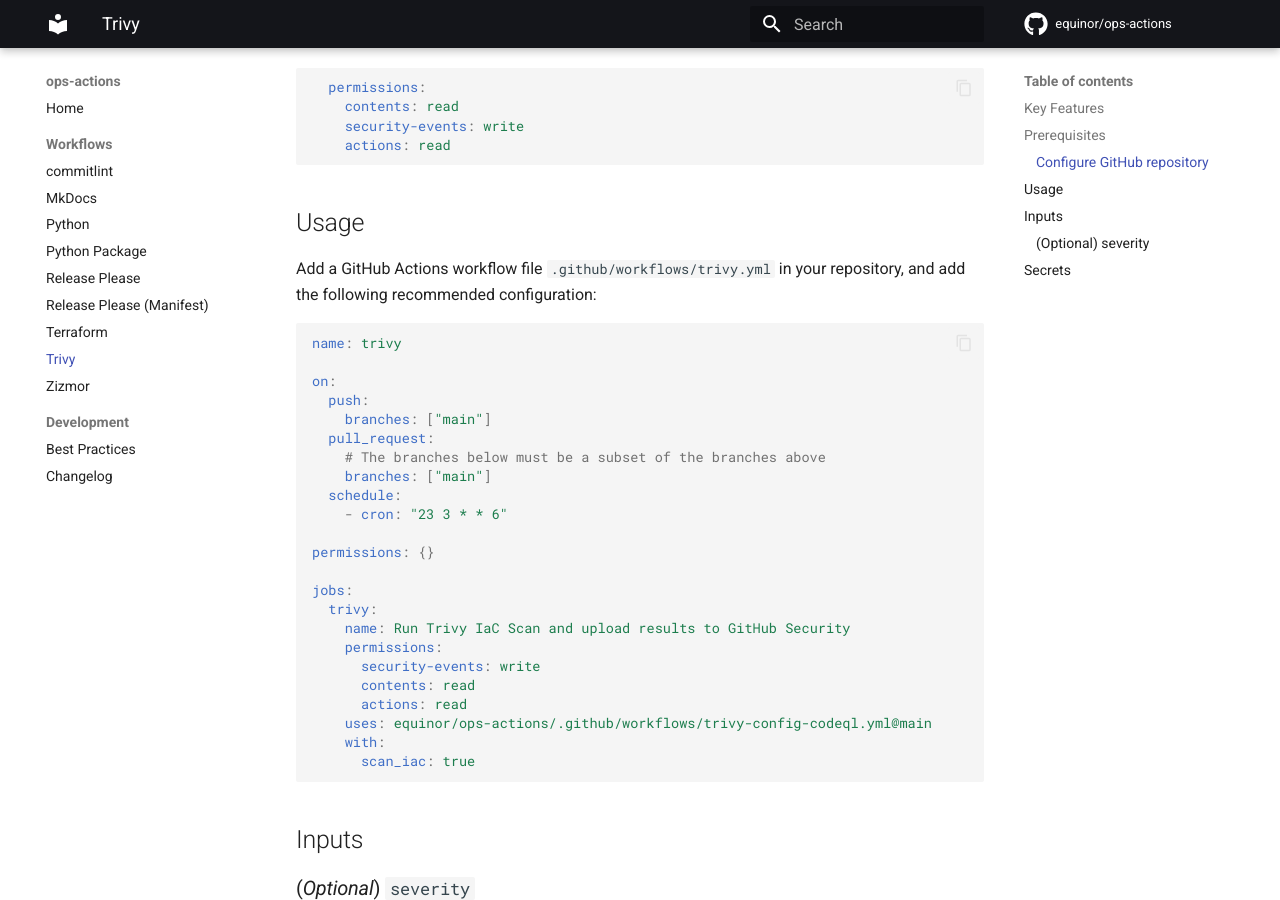
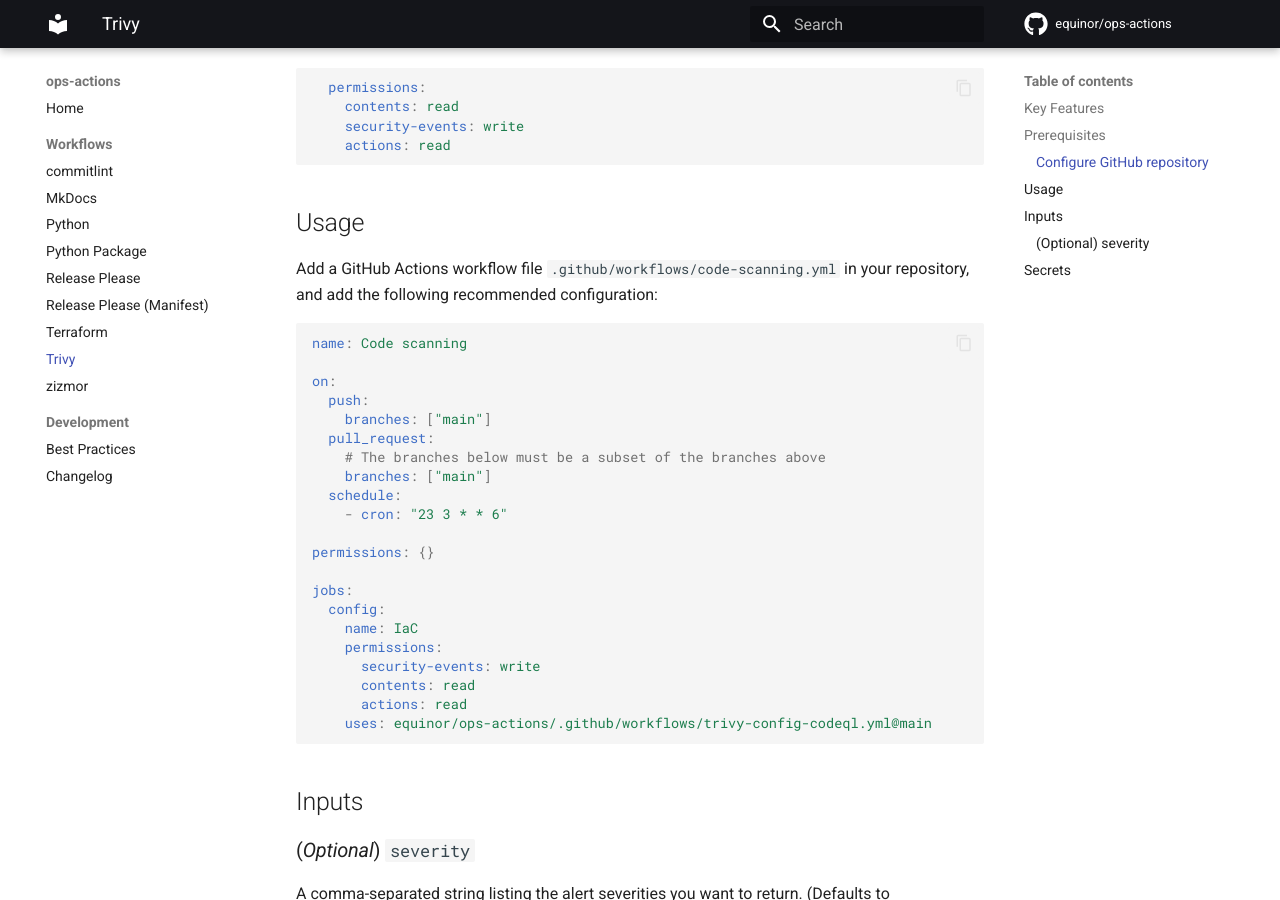
Before and after one commit to equinor/ops-actions, an MkDocs documentation site: the page built from docs/workflows/trivy-config-codeql.md, in a window 1280 px wide and 900 px high, scrolled down 626 px. Built offline with MkDocs 1.6.1 and Material for MkDocs 9.7.7, drawn with Linux system fonts in a browser that asks for light colours; comment, search, counter and statistics services are not loaded.

````diff
--- a/docs/workflows/trivy-config-codeql.md
+++ b/docs/workflows/trivy-config-codeql.md
@@ -12,9 +12,9 @@
 
 - [Allowing select actions and reusable workflows to run](https://docs.github.com/en/repositories/managing-your-repositorys-settings-and-features/enabling-features-for-your-repository/managing-github-actions-settings-for-a-repository#allowing-select-actions-and-reusable-workflows-to-run)
 - Whitelisted actions:
-    - `actions/Checkout`
-    - `aquasecurity/trivy-action`
-    - `github/codeql-action/*`
+  - `actions/Checkout`
+  - `aquasecurity/trivy-action`
+  - `github/codeql-action/*`
 - Required permissions for `GITHUB_TOKEN`:
 
   ```yaml
@@ -26,10 +26,10 @@
 
 ## Usage
 
-Add a GitHub Actions workflow file `.github/workflows/trivy.yml` in your repository, and add the following recommended configuration:
+Add a GitHub Actions workflow file `.github/workflows/code-scanning.yml` in your repository, and add the following recommended configuration:
 
 ```yaml
-name: trivy
+name: Code scanning
 
 on:
   push:
@@ -43,17 +43,13 @@
 permissions: {}
 
 jobs:
-  trivy:
-    name: Run Trivy IaC Scan and upload results to GitHub Security
+  config:
+    name: IaC
     permissions:
       security-events: write
       contents: read
       actions: read
     uses: equinor/ops-actions/.github/workflows/trivy-config-codeql.yml@main
-    with:
-      scan_iac: true
-
-
 ```
 
 ## Inputs
--- a/mkdocs.yml
+++ b/mkdocs.yml
@@ -41,7 +41,7 @@
       - Release Please (Manifest): workflows/release-please-manifest.md
       - Terraform: workflows/terraform.md
       - Trivy: workflows/trivy-config-codeql.md
-      - Zizmor: workflows/zizmor-codeql.md
+      - zizmor: workflows/zizmor-codeql.md
   - Development:
       - Best Practices: best-practices.md
       - Changelog: changelog.md
````
Also changed, not shown: docs/workflows/zizmor-codeql.md (+6 -5 lines).
